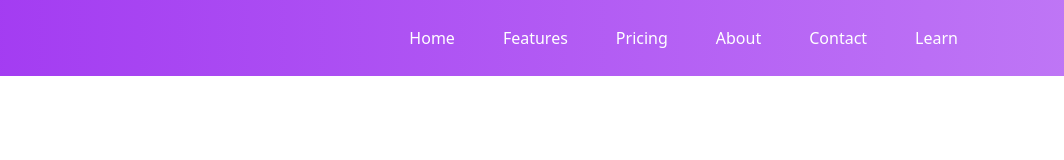
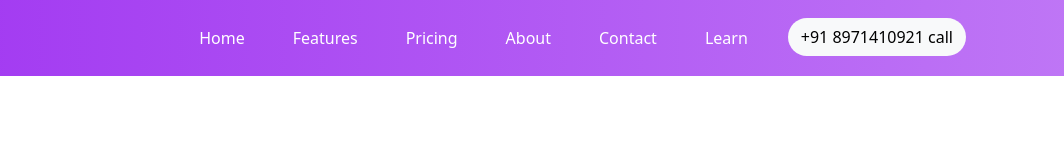
Before and after one commit to akhilkmarkose/bootstrap-sass-custom-theme, a website: page index.html in a window 1280 px wide. Shown: the full height of the page, 216-1280 px from the left. Drawn offline with nearby package versions, Linux system fonts and the light colour scheme; files that its build step writes are made by us from their sources.

Commit message:
telephone number is added to the navbar as a nav item

```diff
--- a/index.html
+++ b/index.html
@@ -37,6 +37,11 @@
             <li class="nav-item mx-3">
               <a class="nav-link text-white" href="#">Learn</a>
             </li>
+            <li class="nav-item mx-3">
+                <a class="btn rounded-pill text-bg-light" href="#">+91 8971410921
+                    <span>call</span>
+                </a>
+            </li>
           </ul>
         </div>
       </div>
```
